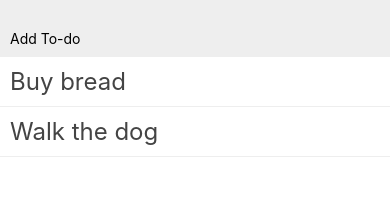
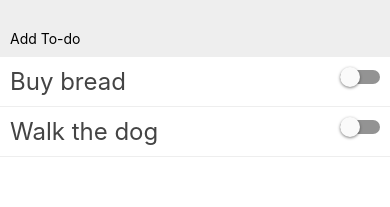
Before and after one commit to fdb/quasitodo, a React Native app: screen / in a window 390 px wide. Shown: the top 207 px of the page. Built offline with nearby package versions, Linux system fonts and the light colour scheme.

Commit message:
Mark items as complete.

```diff
--- a/App.js
+++ b/App.js
@@ -1,6 +1,7 @@
 import React from 'react';
 import { StyleSheet, Text, View, FlatList } from 'react-native';
 import Header from './Header';
+import TodoItem from './TodoItem';
 
 const items = [
   { key: 1507129580608, text: 'Buy bread', complete: false },
@@ -23,6 +24,14 @@ export default class App extends React.Component {
     this.setState({ items: newItems, text: '' });
   }
 
+  onToggleItem(key, complete) {
+    const newItems = this.state.items.map(item => {
+      if (item.key !== key) return item;
+      return { ...item, complete };
+    });
+    this.setState({ items: newItems });
+  }
+
   render() {
     return (
       <View style={styles.container}>
@@ -34,7 +43,7 @@ export default class App extends React.Component {
         <FlatList
           style={styles.itemList}
           data={this.state.items}
-          renderItem={this.renderItem}
+          renderItem={this.renderItem.bind(this)}
         />
       </View>
     );
@@ -42,9 +51,10 @@ export default class App extends React.Component {
 
   renderItem(item) {
     return (
-      <View style={styles.item}>
-        <Text style={styles.itemText}>{item.item.text}</Text>
-      </View>
+      <TodoItem
+        item={item.item}
+        onToggleItem={this.onToggleItem.bind(this, item.item.key)}
+      />
     );
   }
 }
@@ -58,17 +68,5 @@ const styles = StyleSheet.create({
   },
   itemList: {
     width: '100%'
-  },
-  item: {
-    flex: 1,
-    alignItems: 'flex-start',
-    flexDirection: 'row',
-    padding: 10,
-    borderBottomColor: '#eee',
-    borderBottomWidth: 1
-  },
-  itemText: {
-    fontSize: 24,
-    color: '#444'
   }
 });
--- /dev/null
+++ b/TodoItem.js
@@ -0,0 +1,35 @@
+import React from 'react';
+import { StyleSheet, Text, View, TextInput, Switch } from 'react-native';
+
+export default class TodoItem extends React.Component {
+  render() {
+    const item = this.props.item;
+    return (
+      <View style={styles.item}>
+        <Text style={[styles.itemText, item.complete && styles.complete]}>
+          {item.text}
+        </Text>
+        <Switch value={item.complete} onValueChange={this.props.onToggleItem} />
+      </View>
+    );
+  }
+}
+
+const styles = StyleSheet.create({
+  item: {
+    flex: 1,
+    alignItems: 'flex-start',
+    flexDirection: 'row',
+    justifyContent: 'space-between',
+    padding: 10,
+    borderBottomColor: '#eee',
+    borderBottomWidth: 1
+  },
+  itemText: {
+    fontSize: 24,
+    color: '#444'
+  },
+  complete: {
+    textDecorationLine: 'line-through'
+  }
+});
```
